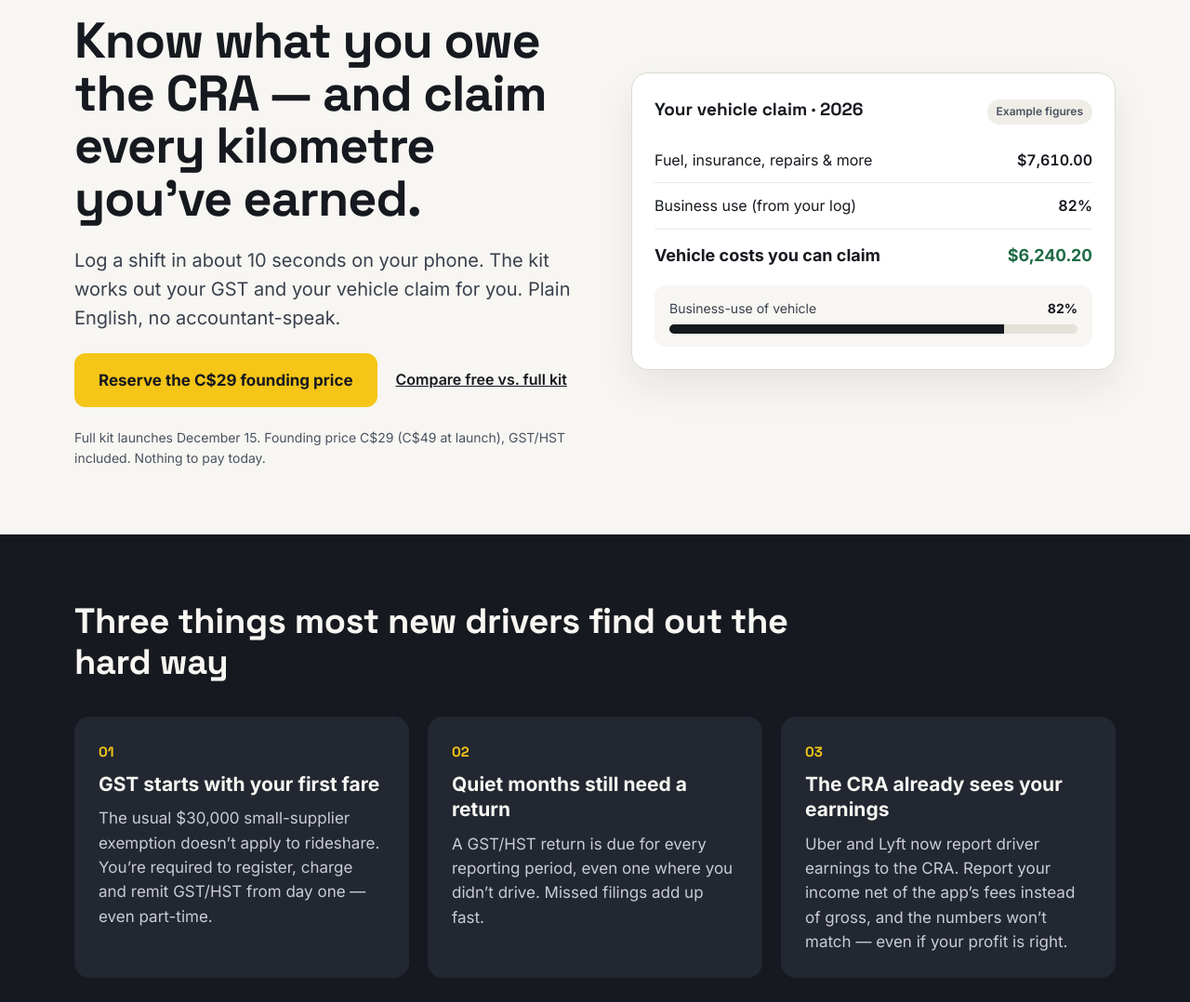
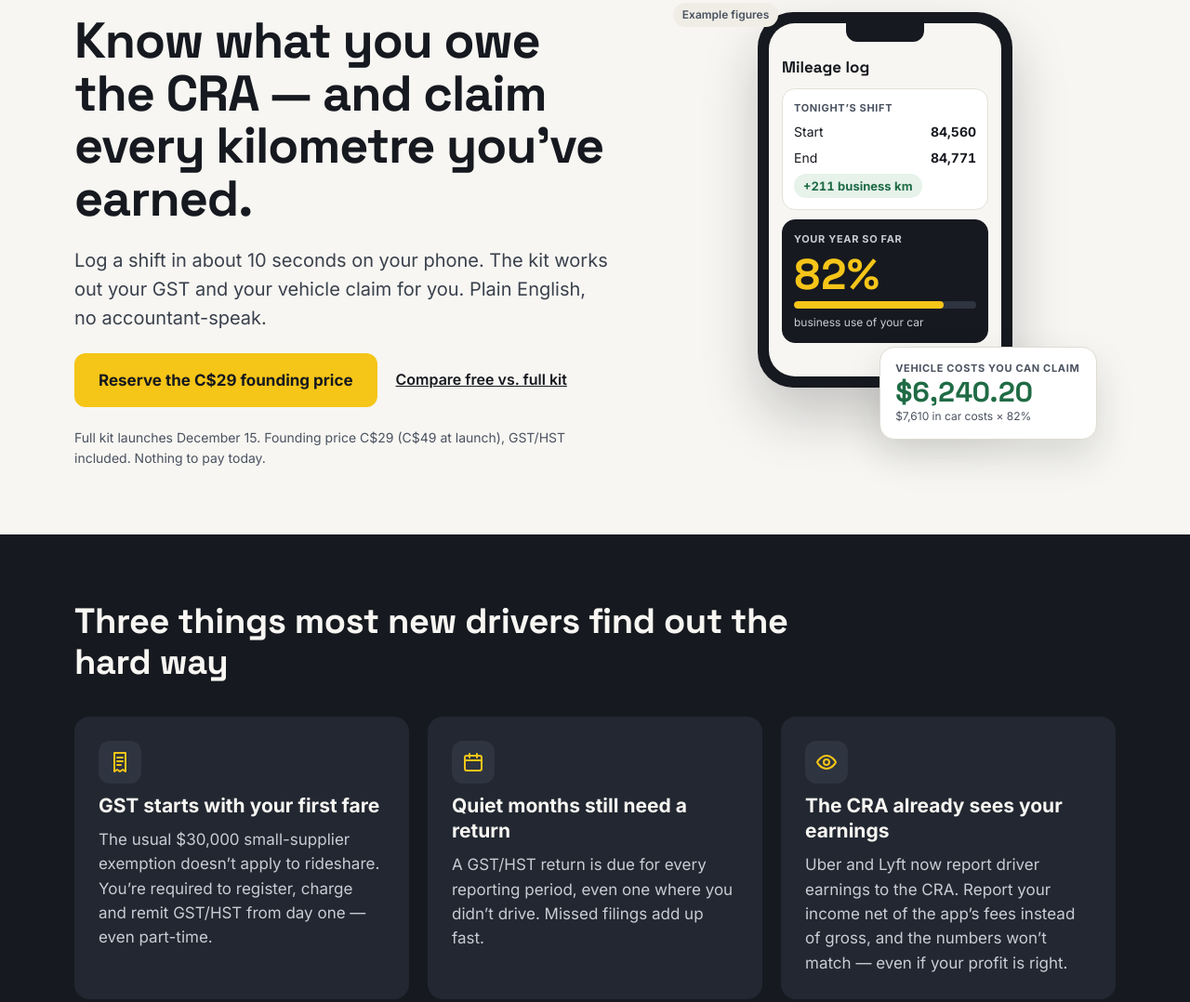
Before and after one commit to Sharpline-Emergence/Rideshare-Kit, a plain HTML site: page index.html in a window 1280 px wide. Shown: the part 148-1226 px from the top of the page at 93% size. Drawn offline with Linux system fonts and the light colour scheme.

Commit message:
Update index.html

```diff
--- a/index.html
+++ b/index.html
@@ -27,6 +27,42 @@ a{color:#16191F}a:hover{color:#4A5260}
 @media (max-width:640px){.compare{font-size:15px}.compare .c{width:24%}}
 </style>
 
+<script>document.documentElement.classList.add('js')</script>
+<style>
+/* hero phone */
+.hero-visual{flex:1 1 380px;min-width:0;position:relative;display:flex;justify-content:center;padding:10px 0 56px}
+.phone{width:250px;background:#16191F;border-radius:38px;padding:12px;box-shadow:0 30px 60px rgba(22,25,31,.22);position:relative}
+.notch{position:absolute;top:12px;left:50%;transform:translateX(-50%);width:84px;height:20px;background:#16191F;border-radius:0 0 12px 12px;z-index:2}
+.ph-screen{background:#F7F6F2;border-radius:28px;padding:34px 14px 18px;display:flex;flex-direction:column;gap:10px;min-height:380px;box-sizing:border-box}
+.ph-title{font-family:'Space Grotesk',sans-serif;font-weight:700;font-size:17px}
+.ph-card{background:#FFF;border:1px solid #E4E1D8;border-radius:14px;padding:12px;display:flex;flex-direction:column;gap:6px}
+.ph-card.dark{background:#16191F;border-color:#16191F;color:#F7F6F2}
+.ph-label{font-size:11px;font-weight:700;letter-spacing:.06em;text-transform:uppercase;color:#4A5260}
+.ph-card.dark .ph-label,.ph-card.dark .ph-small{color:#C9CCD3}
+.ph-row{display:flex;justify-content:space-between;font-size:14px}
+.ph-row b{font-variant-numeric:tabular-nums}
+.ph-badge{align-self:flex-start;background:#E6F2EA;color:#1F6B45;font-weight:700;font-size:13px;padding:3px 10px;border-radius:999px;font-variant-numeric:tabular-nums}
+.ph-pct{font-family:'Space Grotesk',sans-serif;font-size:46px;font-weight:700;color:#F5C518;line-height:1;font-variant-numeric:tabular-nums}
+.ph-bar{height:8px;background:#2E3440;border-radius:999px;overflow:hidden}
+.ph-bar div{height:100%;width:0;background:#F5C518;border-radius:999px;transition:width 1.2s cubic-bezier(.2,.8,.2,1)}
+.ph-small{font-size:12px}
+.claim-card{position:absolute;bottom:0;right:4%;background:#FFF;border:1px solid #DEDBD2;border-radius:16px;padding:14px 16px;box-shadow:0 18px 40px rgba(22,25,31,.14);min-width:200px;opacity:0;transform:translateY(12px);transition:opacity .5s ease,transform .5s ease}
+.claim-card.in{opacity:1;transform:none}
+.claim-amt{font-family:'Space Grotesk',sans-serif;font-size:30px;font-weight:700;color:#1F6B45;font-variant-numeric:tabular-nums;line-height:1.15}
+.ex-pill{position:absolute;top:0;left:4%;font-size:12px;font-weight:600;color:#4A5260;background:#EFEDE6;padding:4px 10px;border-radius:999px}
+@media (max-width:640px){.claim-card{right:0}.ex-pill{left:0}}
+/* icons in the dark cards */
+.ico{width:46px;height:46px;border-radius:12px;background:#2E3440;display:inline-flex;align-items:center;justify-content:center}
+/* gentle fade-up on scroll */
+.js .reveal{opacity:0;transform:translateY(18px);transition:opacity .5s ease,transform .5s ease}
+.js .reveal.in{opacity:1;transform:none}
+.js .compare tbody tr{opacity:0;transition:opacity .35s ease}
+.js .compare.in tbody tr{opacity:1}
+@media (prefers-reduced-motion: reduce){
+  .js .reveal,.js .compare tbody tr,.claim-card{opacity:1 !important;transform:none !important;transition:none !important}
+  .ph-bar div{transition:none}
+}
+</style>
 <style>html{scroll-behavior:smooth;scroll-padding-top:90px}
 @media (max-width:640px){.topbar .brand-sub{display:none}.topbar nav a{font-size:14px !important}}
 @media (max-width:640px){
@@ -65,20 +101,31 @@ a{color:#16191F}a:hover{color:#4A5260}
 <p style="margin: 0; font-size: 14px; color: #4A5260">Full kit launches December 15. Founding price C$29 (C$49 at launch), GST/HST included. Nothing to pay today.</p>
 </div>
 
-<div style="flex: 1 1 380px; min-width: 0; background: #FFFFFF; border: 1px solid #DEDBD2; border-radius: 18px; padding: 24px; box-shadow: 0 18px 40px rgba(22,25,31,0.08); display: flex; flex-direction: column; gap: 14px">
-<div style="display: flex; justify-content: space-between; align-items: baseline; gap: 12px; flex-wrap: wrap">
-<span style="font-family: 'Space Grotesk', sans-serif; font-weight: 700; font-size: 19px">Your vehicle claim · 2026</span>
-<span style="font-size: 12px; font-weight: 600; color: #4A5260; background: #EFEDE6; padding: 4px 10px; border-radius: 999px">Example figures</span>
+<div class="hero-visual" aria-label="Example: a shift log on a phone working out an 82% business-use percentage and a $6,240.20 vehicle claim">
+<div class="phone" aria-hidden="true">
+<div class="notch"></div>
+<div class="ph-screen">
+<div class="ph-title">Mileage log</div>
+<div class="ph-card">
+<div class="ph-label">Tonight’s shift</div>
+<div class="ph-row"><span>Start</span><b>84,560</b></div>
+<div class="ph-row"><span>End</span><b id="hv-end">84,560</b></div>
+<div class="ph-badge" id="hv-km">+0 business km</div>
 </div>
-<div style="display: flex; flex-direction: column; font-size: 16px">
-<div style="display: flex; justify-content: space-between; gap: 12px; padding: 12px 0; border-bottom: 1px solid #ECEAE3"><span>Fuel, insurance, repairs &amp; more</span><span style="font-variant-numeric: tabular-nums; font-weight: 600">$7,610.00</span></div>
-<div style="display: flex; justify-content: space-between; gap: 12px; padding: 12px 0; border-bottom: 1px solid #ECEAE3"><span>Business use (from your log)</span><span style="font-variant-numeric: tabular-nums; font-weight: 600">82%</span></div>
-<div style="display: flex; justify-content: space-between; gap: 12px; padding: 14px 0 4px; font-size: 18px"><span style="font-weight: 700">Vehicle costs you can claim</span><span style="font-variant-numeric: tabular-nums; font-weight: 700; color: #1F6B45">$6,240.20</span></div>
+<div class="ph-card dark">
+<div class="ph-label">Your year so far</div>
+<div class="ph-pct"><span id="hv-pct">0</span>%</div>
+<div class="ph-bar"><div id="hv-bar"></div></div>
+<div class="ph-small">business use of your car</div>
 </div>
-<div style="display: flex; flex-direction: column; gap: 6px; background: #F7F6F2; border-radius: 12px; padding: 14px 16px">
-<div style="display: flex; justify-content: space-between; font-size: 14px"><span style="color: #3A414D">Business-use of vehicle</span><span style="font-weight: 700">82%</span></div>
-<div style="height: 10px; background: #E4E1D8; border-radius: 999px; overflow: hidden"><div style="width: 82%; height: 100%; background: #16191F"></div></div>
 </div>
+</div>
+<div class="claim-card" id="hv-claim" aria-hidden="true">
+<div class="ph-label" style="color:#4A5260">Vehicle costs you can claim</div>
+<div class="claim-amt">$<span id="hv-amt">0.00</span></div>
+<div class="ph-small" style="color:#4A5260">$7,610 in car costs × 82%</div>
+</div>
+<span class="ex-pill">Example figures</span>
 </div>
 </section>
 
@@ -86,18 +133,18 @@ a{color:#16191F}a:hover{color:#4A5260}
 <div style="max-width: 1120px; margin: 0 auto; padding: 72px 24px; display: flex; flex-direction: column; gap: 36px">
 <h2 style="margin: 0; font-family: 'Space Grotesk', sans-serif; font-size: 38px; line-height: 1.15; letter-spacing: -0.01em; max-width: 22em">Three things most new drivers find out the hard way</h2>
 <div style="display: grid; grid-template-columns: repeat(auto-fit, minmax(260px, 1fr)); gap: 20px">
-<div style="background: #222731; border-radius: 16px; padding: 26px; display: flex; flex-direction: column; gap: 10px">
-<span style="font-family: 'Space Grotesk', sans-serif; font-size: 15px; font-weight: 700; color: #F5C518">01</span>
+<div class="reveal" style="background: #222731; border-radius: 16px; padding: 26px; display: flex; flex-direction: column; gap: 10px">
+<span class="ico" aria-hidden="true"><svg width="24" height="24" viewBox="0 0 24 24" fill="none" stroke="#F5C518" stroke-width="2" stroke-linecap="round" stroke-linejoin="round"><path d="M6 2h12v20l-3-2-3 2-3-2-3 2z"></path><path d="M9 7h6"></path><path d="M9 11h6"></path><path d="M9 15h4"></path></svg></span>
 <h3 style="margin: 0; font-size: 21px; line-height: 1.3">GST starts with your first fare</h3>
 <p style="margin: 0; color: #C9CCD3">The usual $30,000 small-supplier exemption doesn’t apply to rideshare. You’re required to register, charge and remit GST/HST from day one — even part-time.</p>
 </div>
-<div style="background: #222731; border-radius: 16px; padding: 26px; display: flex; flex-direction: column; gap: 10px">
-<span style="font-family: 'Space Grotesk', sans-serif; font-size: 15px; font-weight: 700; color: #F5C518">02</span>
+<div class="reveal" style="background: #222731; border-radius: 16px; padding: 26px; display: flex; flex-direction: column; gap: 10px">
+<span class="ico" aria-hidden="true"><svg width="24" height="24" viewBox="0 0 24 24" fill="none" stroke="#F5C518" stroke-width="2" stroke-linecap="round" stroke-linejoin="round"><rect x="3" y="5" width="18" height="16" rx="2"></rect><path d="M3 10h18"></path><path d="M8 3v4"></path><path d="M16 3v4"></path></svg></span>
 <h3 style="margin: 0; font-size: 21px; line-height: 1.3">Quiet months still need a return</h3>
 <p style="margin: 0; color: #C9CCD3">A GST/HST return is due for every reporting period, even one where you didn’t drive. Missed filings add up fast.</p>
 </div>
-<div style="background: #222731; border-radius: 16px; padding: 26px; display: flex; flex-direction: column; gap: 10px">
-<span style="font-family: 'Space Grotesk', sans-serif; font-size: 15px; font-weight: 700; color: #F5C518">03</span>
+<div class="reveal" style="background: #222731; border-radius: 16px; padding: 26px; display: flex; flex-direction: column; gap: 10px">
+<span class="ico" aria-hidden="true"><svg width="24" height="24" viewBox="0 0 24 24" fill="none" stroke="#F5C518" stroke-width="2" stroke-linecap="round" stroke-linejoin="round"><path d="M2 12s3.5-7 10-7 10 7 10 7-3.5 7-10 7S2 12 2 12z"></path><circle cx="12" cy="12" r="3"></circle></svg></span>
 <h3 style="margin: 0; font-size: 21px; line-height: 1.3">The CRA already sees your earnings</h3>
 <p style="margin: 0; color: #C9CCD3">Uber and Lyft now report driver earnings to the CRA. Report your income net of the app’s fees instead of gross, and the numbers won’t match — even if your profit is right.</p>
 </div>
@@ -105,7 +152,7 @@ a{color:#16191F}a:hover{color:#4A5260}
 </div>
 </section>
 
-<section id="reserve" style="max-width: 1120px; margin: 0 auto; padding: 80px 24px; display: flex; flex-wrap: wrap; gap: 40px; align-items: flex-start">
+<section class="reveal" id="reserve" style="max-width: 1120px; margin: 0 auto; padding: 80px 24px; display: flex; flex-wrap: wrap; gap: 40px; align-items: flex-start">
 <div style="flex: 1 1 420px; min-width: 0; display: flex; flex-direction: column; gap: 18px">
 <p style="margin: 0; font-size: 14px; font-weight: 600; letter-spacing: 0.06em; text-transform: uppercase; color: #4A5260">Founding drivers</p>
 <h2 style="margin: 0; font-family: 'Space Grotesk', sans-serif; font-size: 44px; line-height: 1.1; letter-spacing: -0.01em">Reserve your C$29 founding price</h2>
@@ -138,7 +185,7 @@ a{color:#16191F}a:hover{color:#4A5260}
 </form>
 </section>
 
-<section id="inside" style="max-width: 820px; margin: 0 auto; padding: 80px 24px; display: flex; flex-direction: column; gap: 24px">
+<section class="reveal" id="inside" style="max-width: 820px; margin: 0 auto; padding: 80px 24px; display: flex; flex-direction: column; gap: 24px">
 <div style="display: flex; flex-direction: column; gap: 12px">
 <h2 style="margin: 0; font-family: 'Space Grotesk', sans-serif; font-size: 38px; line-height: 1.15; letter-spacing: -0.01em">Free log or full kit?</h2>
 <p style="margin: 0; font-size: 19px; color: #3A414D">Start with the free mileage log today. When you want your GST, vehicle claim and T2125 worked out for you, the full kit picks up from there.</p>
@@ -172,9 +219,10 @@ a{color:#16191F}a:hover{color:#4A5260}
 </section>
 
 <section style="background: #EFEDE6">
-<div style="max-width: 1120px; margin: 0 auto; padding: 72px 24px; display: flex; flex-wrap: wrap; gap: 40px; align-items: center">
-
-<div style="flex: 1 1 480px; min-width: 0; display: flex; flex-direction: column; gap: 14px">
+<div class="reveal" style="max-width: 1120px; margin: 0 auto; padding: 72px 24px; display: flex; flex-wrap: wrap; gap: 32px; align-items: center">
+<!-- Your photo: save a square photo as peter.jpg in this folder and it appears here automatically. Until then this spot stays hidden. -->
+<div style="flex: 0 0 auto"><img src="peter.jpg" alt="Peter, BC Uber and Lyft driver" width="168" height="168" loading="lazy" onerror="this.parentElement.remove()" style="display: block; width: 168px; height: 168px; border-radius: 50%; object-fit: cover; border: 5px solid #FFFFFF; box-shadow: 0 12px 30px rgba(22,25,31,0.15)"></div>
+<div style="flex: 1 1 420px; min-width: 0; display: flex; flex-direction: column; gap: 14px">
 <h2 style="margin: 0; font-family: 'Space Grotesk', sans-serif; font-size: 32px; line-height: 1.2">Built by Peter, BC Uber/Lyft Driver</h2>
 <p style="margin: 0; font-size: 18px; color: #3A414D; max-width: 38em">I drive for Uber and Lyft, and before that I spent 28 years in banking and financial planning. When I went looking for a simple way to track my own GST and mileage, everything I found was American, built for accountants, or both. So I built this. It speaks plain Canadian.</p>
 </div>
@@ -182,7 +230,7 @@ a{color:#16191F}a:hover{color:#4A5260}
 </section>
 
 
-<section style="max-width: 820px; margin: 0 auto; padding: 24px 24px 88px; display: flex; flex-direction: column; gap: 8px">
+<section class="reveal" style="max-width: 820px; margin: 0 auto; padding: 24px 24px 88px; display: flex; flex-direction: column; gap: 8px">
 <h2 style="margin: 0 0 16px; font-family: 'Space Grotesk', sans-serif; font-size: 32px">Questions</h2>
 <details style="border-top: 1px solid #DEDBD2; padding: 18px 0">
 <summary style="font-weight: 600; font-size: 18px; cursor: pointer; min-height: 28px">Is this tax advice?</summary>
@@ -210,7 +258,7 @@ a{color:#16191F}a:hover{color:#4A5260}
 </details>
 </section>
 
-<section style="max-width: 820px; margin: 0 auto; padding: 0 24px 72px">
+<section class="reveal" style="max-width: 820px; margin: 0 auto; padding: 0 24px 72px">
 <div style="background: #FFFFFF; border: 1px solid #DEDBD2; border-radius: 16px; padding: 24px; display: flex; flex-wrap: wrap; gap: 16px; align-items: center; justify-content: space-between">
 <div style="display: flex; flex-direction: column; gap: 4px; flex: 1 1 320px; min-width: 0">
 <h2 style="margin: 0; font-family: 'Space Grotesk', sans-serif; font-size: 24px">Know a driver who needs this?</h2>
@@ -304,5 +352,40 @@ document.querySelectorAll('.share-btn').forEach(function (btn) {
   } catch (e) {}
 })();
 </script>
+<script>
+/* Hero phone: ticks the odometer, fills the business-use bar, then shows the claim. Shows final numbers if the visitor prefers reduced motion. */
+(function () {
+  var reduce = window.matchMedia && matchMedia('(prefers-reduced-motion: reduce)').matches;
+  var $ = function (id) { return document.getElementById(id); };
+  function count(el, from, to, ms, fmt, done) {
+    if (reduce) { el.textContent = fmt(to); if (done) done(); return; }
+    var t0 = null;
+    function step(t) { if (!t0) t0 = t; var p = Math.min(1, (t - t0) / ms); var e = 1 - Math.pow(1 - p, 3);
+      el.textContent = fmt(from + (to - from) * e); if (p < 1) requestAnimationFrame(step); else if (done) done(); }
+    requestAnimationFrame(step);
+  }
+  var n0 = function (v) { return Math.round(v).toLocaleString('en-CA'); };
+  var n2 = function (v) { return v.toLocaleString('en-CA', { minimumFractionDigits: 2, maximumFractionDigits: 2 }); };
+  setTimeout(function () {
+    count($('hv-end'), 84560, 84771, 1300, n0);
+    count({ set textContent(v) { $('hv-km').textContent = '+' + v + ' business km'; } }, 0, 211, 1300, n0, function () {
+      $('hv-bar').style.width = '82%';
+      count($('hv-pct'), 0, 82, 1200, n0, function () {
+        $('hv-claim').classList.add('in');
+        count($('hv-amt'), 0, 6240.2, 1100, n2);
+      });
+    });
+  }, reduce ? 0 : 500);
+
+  /* Fade sections up as they scroll into view; chart rows appear one after another. */
+  document.querySelectorAll('.compare tbody tr').forEach(function (tr, i) { tr.style.transitionDelay = (i * 45) + 'ms'; });
+  var items = document.querySelectorAll('.reveal, .compare');
+  if (!('IntersectionObserver' in window)) { items.forEach(function (el) { el.classList.add('in'); }); return; }
+  var io = new IntersectionObserver(function (entries) {
+    entries.forEach(function (en) { if (en.isIntersecting) { en.target.classList.add('in'); io.unobserve(en.target); } });
+  }, { threshold: 0.12 });
+  items.forEach(function (el) { io.observe(el); });
+})();
+</script>
 </body>
 </html>
```
